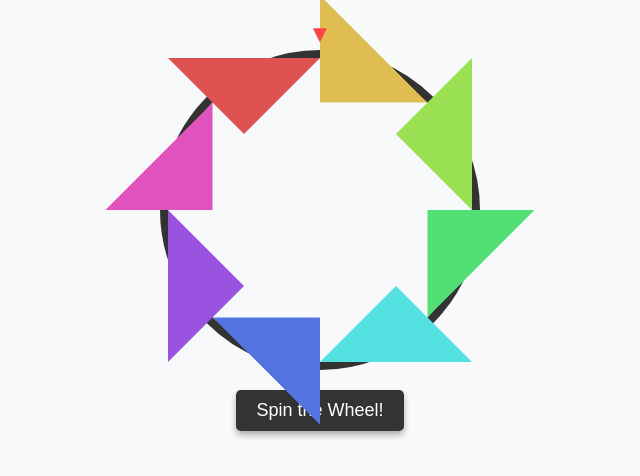
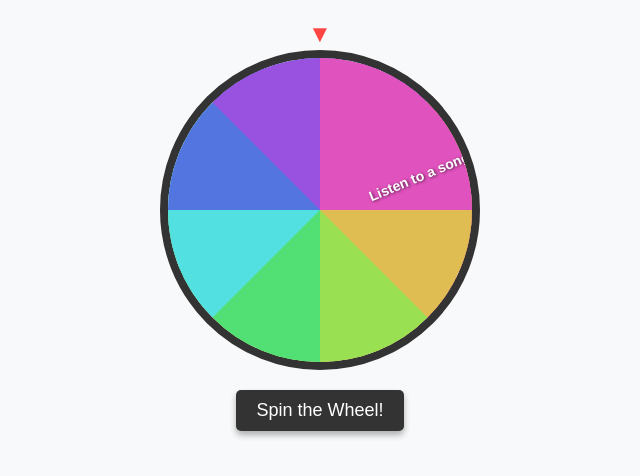
Before and after one commit to calebcoatney/calebcoatney.github.io, a plain HTML site: page index.html in a window 1280 px wide. Shown: the whole page, without its empty margins (320-960 px from the left). Drawn offline with Linux system fonts and the light colour scheme.

Commit message:
Update styles.css

```diff
--- a/styles.css
+++ b/styles.css
@@ -22,6 +22,7 @@ body {
   position: relative;
   transform: rotate(0deg);
   transition: transform 4s cubic-bezier(0.33, 1, 0.68, 1);
+  overflow: hidden;
 }
 #pointer {
   position: absolute;
@@ -33,22 +34,24 @@ body {
 }
 .segment {
   position: absolute;
-  width: 50%;
-  height: 50%;
-  clip-path: polygon(100% 0, 0 0, 50% 50%);
-  transform-origin: 100% 100%;
+  width: 100%;
+  height: 100%;
+  clip-path: polygon(50% 50%, 100% 0, 100% 100%);
+  transform-origin: 50% 50%;
 }
 .segment-text {
   position: absolute;
+  width: 50%;
+  left: 50%;
   top: 50%;
-  left: 50%;
   transform-origin: 0 100%;
-  font-size: 12px;
+  font-size: 14px;
   font-weight: bold;
   color: #fff;
   white-space: nowrap;
+  text-align: right;
   text-shadow: 1px 1px 3px rgba(0, 0, 0, 0.6);
-  transform: rotate(0deg) translateX(110px) rotate(0deg);
+  transform: rotate(90deg) translateX(-50%);
 }
 #spin-button {
   margin-top: 20px;
```
